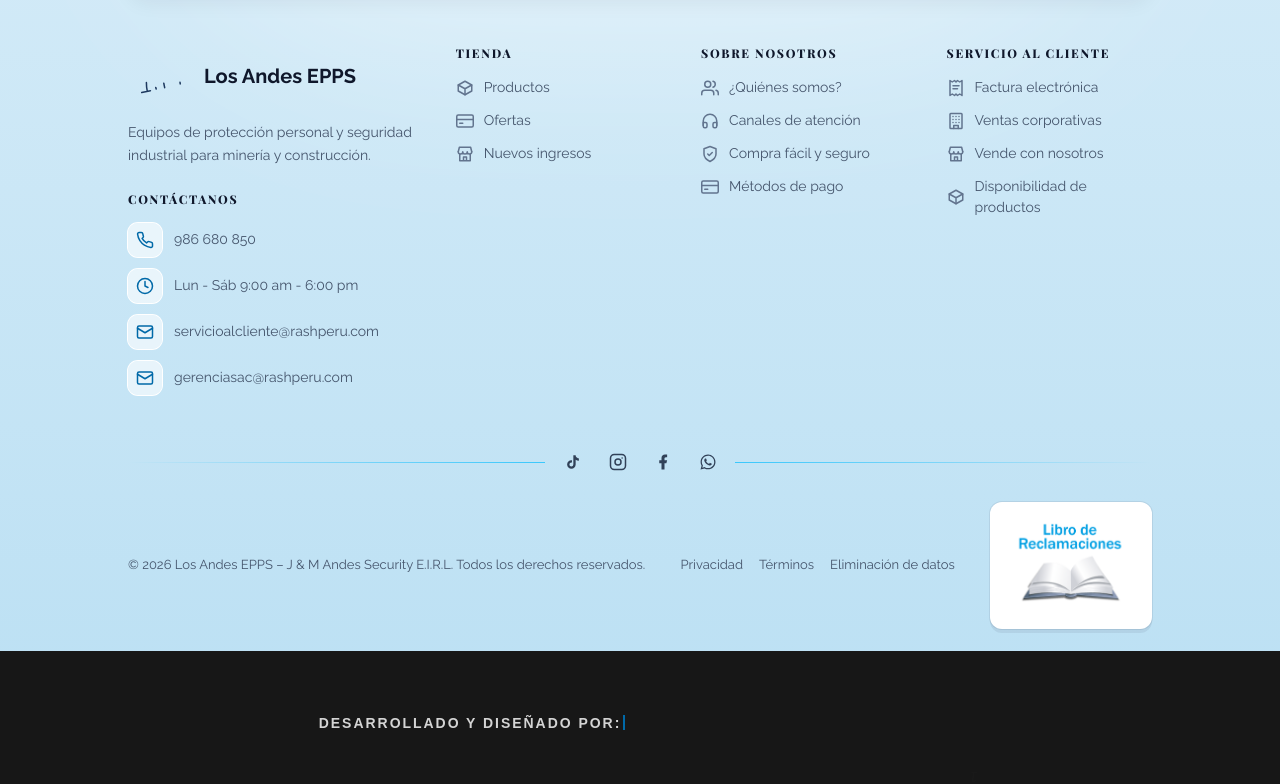
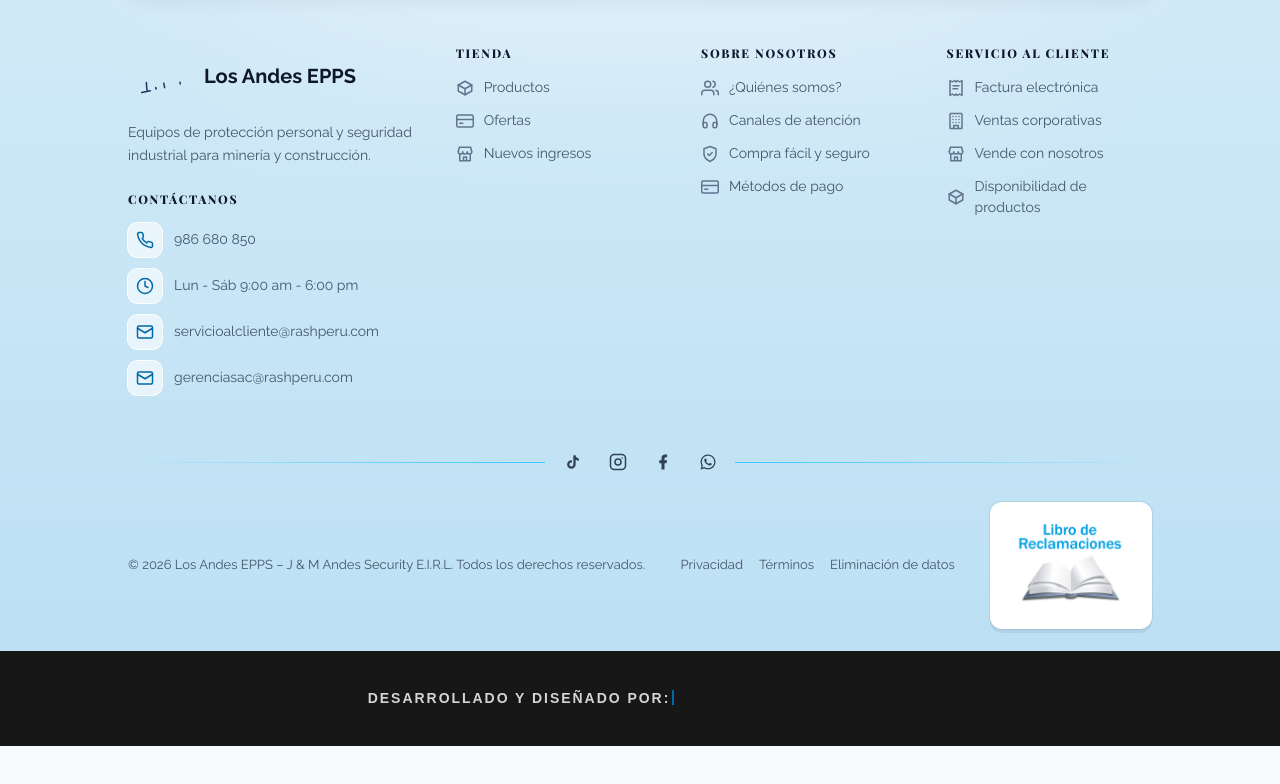
Before and after one commit to jeatdeam/AndesEpps, a Next.js app in the folder jaime/: page / in a window 1280 px wide. Shown: the part 1515-2299 px from the top of the page. After the commit the page ends 2261 px from the top, so only its background shows below. Built offline with nearby package versions, Linux system fonts and the light colour scheme; no server answers; a web font is replaced by a local one.

Commit message:
Creditos 50px mas bajos y firma en la misma linea que el texto en celular y tablet

```diff
--- a/jaime/app/componentes/Footer.tsx
+++ b/jaime/app/componentes/Footer.tsx
@@ -225,8 +225,8 @@
 
             {/* creditos del desarrollador */}
             <div className={"bg-neutral-900"}>
-                {/* firma grande: en celular el texto va arriba y la firma abajo, centrados; desde sm van en una linea */}
-                <div className={"w-[90%] xl:w-[80%] mx-auto py-[8px] flex flex-col sm:flex-row items-center justify-center gap-[2px] sm:gap-[22px]"}>
+                {/* el texto y la firma van siempre en una sola linea; en celular y tablet la firma es mas chica para que quepa */}
+                <div className={"w-[90%] xl:w-[80%] mx-auto py-[4px] flex flex-row items-center justify-center gap-[8px] sm:gap-[16px] lg:gap-[22px]"}>
                     <span className={"sm:hidden"}>
                         <TextoEscritura texto={"Desarrollado por:"} className={`${doto.className} text-[12px] font-bold uppercase tracking-[.14em] text-neutral-300`}/>
                     </span>
@@ -237,7 +237,7 @@
                         {/* la animacion es de 1000x420: la firma, la brocha y el "</>" ocupan ~66% del ancho y ~64% del alto, un poco a la derecha y arriba.
                             los margenes negativos recortan ese espacio vacio; al final se deshace en particulas y el ultimo cuadro queda vacio,
                             por eso con "reducir movimiento" se deja quieta en el cuadro 130, con la firma completa */}
-                        <AnimacionLottie datos={firmaJeatdeamDev} cuadroReposo={130} className={"w-[300px] h-[126px] -mt-[16px] -mb-[26px] -ml-[58px] -mr-[43px] sm:w-[340px] sm:h-[143px] sm:-mt-[17px] sm:-mb-[29px] sm:-ml-[62px] sm:-mr-[44px] lg:w-[460px] lg:h-[193px] lg:-mt-[24px] lg:-mb-[40px] lg:-ml-[86px] lg:-mr-[60px] shrink-0"}/>
+                        <AnimacionLottie datos={firmaJeatdeamDev} cuadroReposo={130} className={"w-[205px] h-[86px] -mt-[12px] -mb-[19px] -ml-[38px] -mr-[28px] lg:w-[320px] lg:h-[134px] lg:-mt-[18px] lg:-mb-[29px] lg:-ml-[60px] lg:-mr-[44px] shrink-0"}/>
                     </a>
                 </div>
             </div>
```
